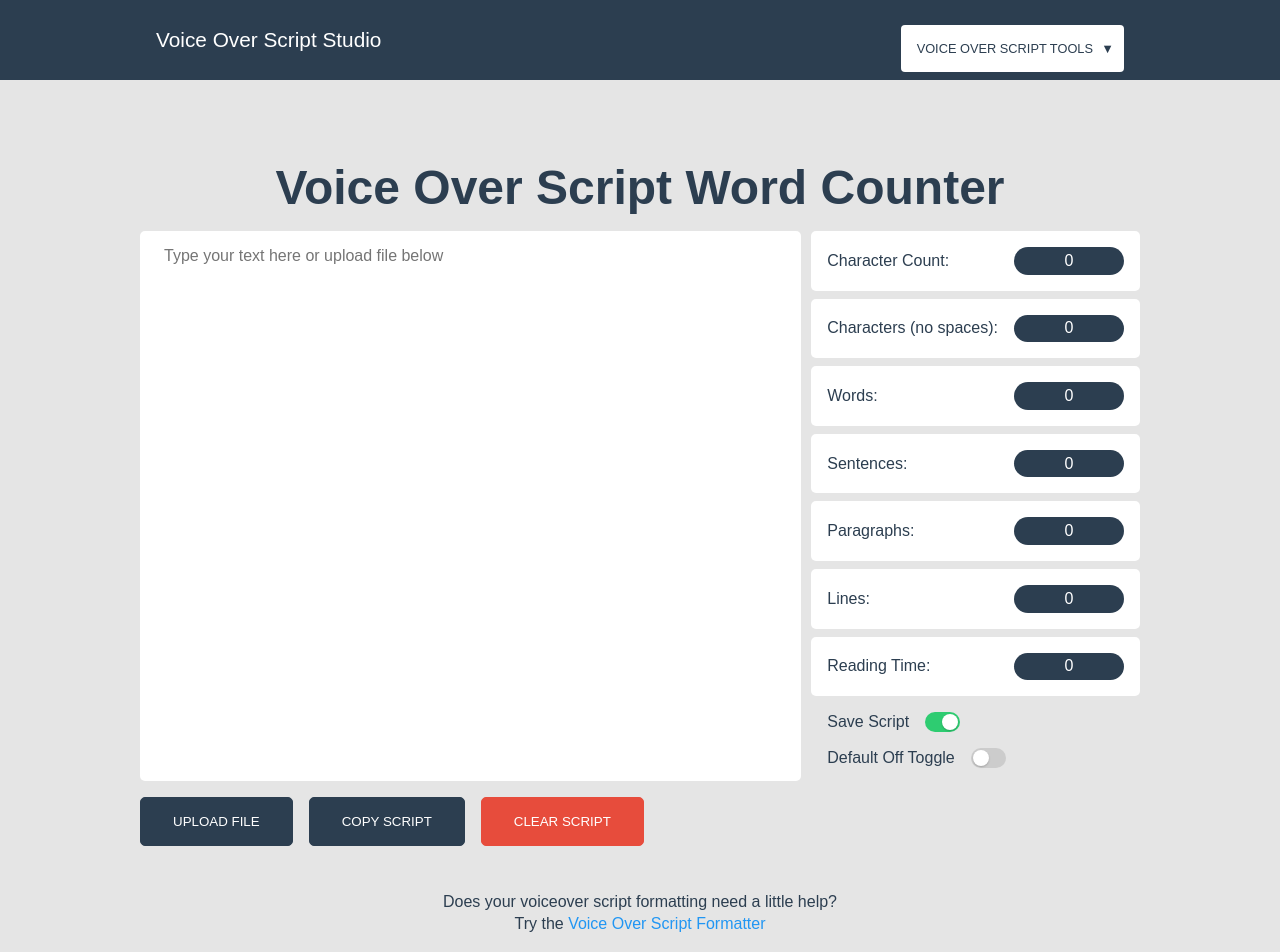
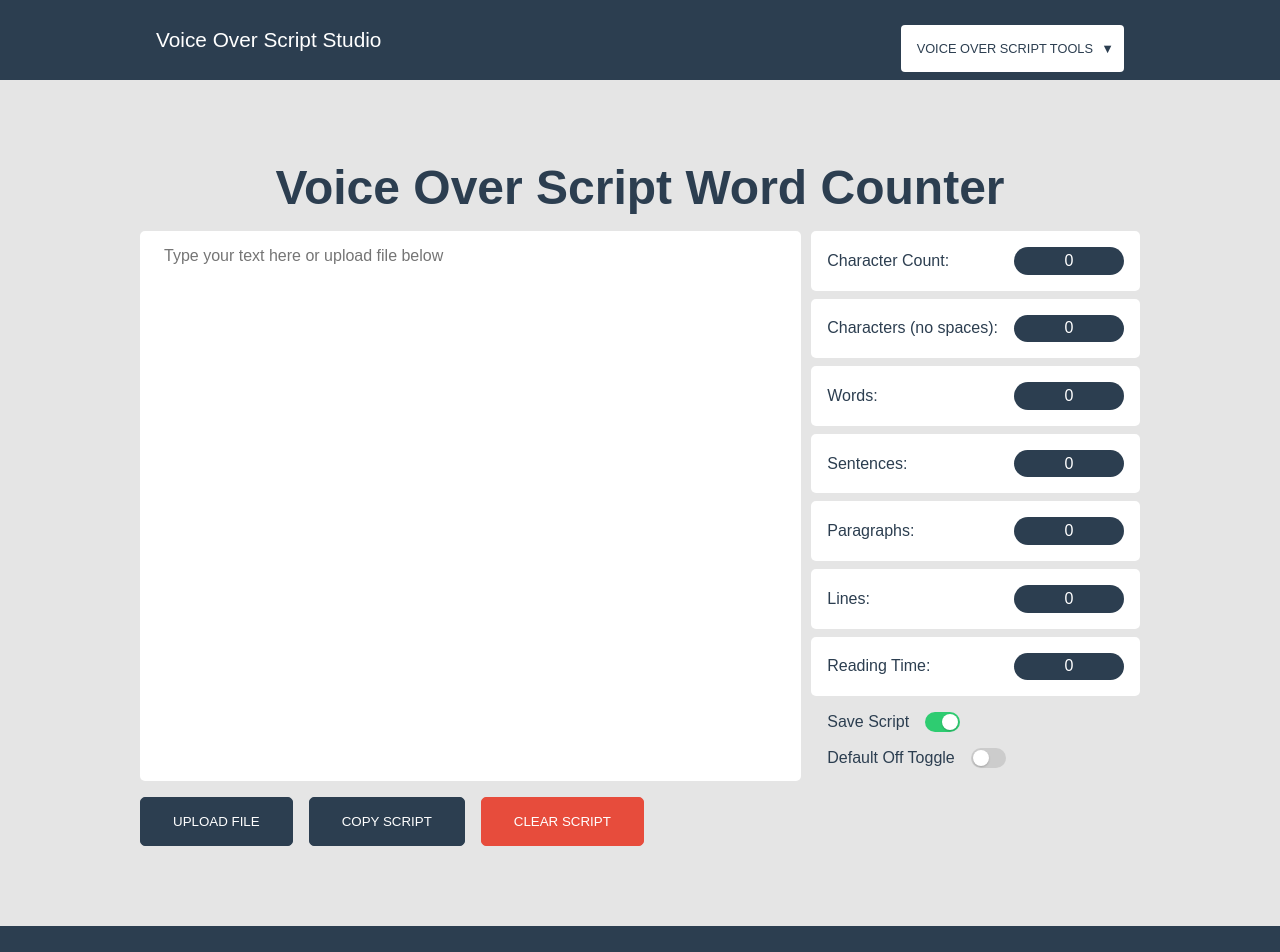
Before and after one commit to jeffgarris/voice-over-script-studio-app, a Vue app: page / in a window 1280 px wide. Shown: the top 952 px of the page. Built offline with nearby package versions, Linux system fonts and the light colour scheme.

Commit message:
Remove script formatter call to action

```diff
--- a/src/views/WordCounter.vue
+++ b/src/views/WordCounter.vue
@@ -45,16 +45,6 @@
       Clear Script
     </button>
   </div>
-
-  <br />
-  <br />
-  <p>
-    Does your voiceover script formatting need a little help?<br />
-    <span class="headroom-mini"
-      >Try the <a href="">Voice Over Script Formatter</a></span
-    >
-  </p>
-  <!-- <p class="side-note">(Don't worry, your script will come with you)</p> -->
 
   <ModalComponent
     :show="showModal"
```
